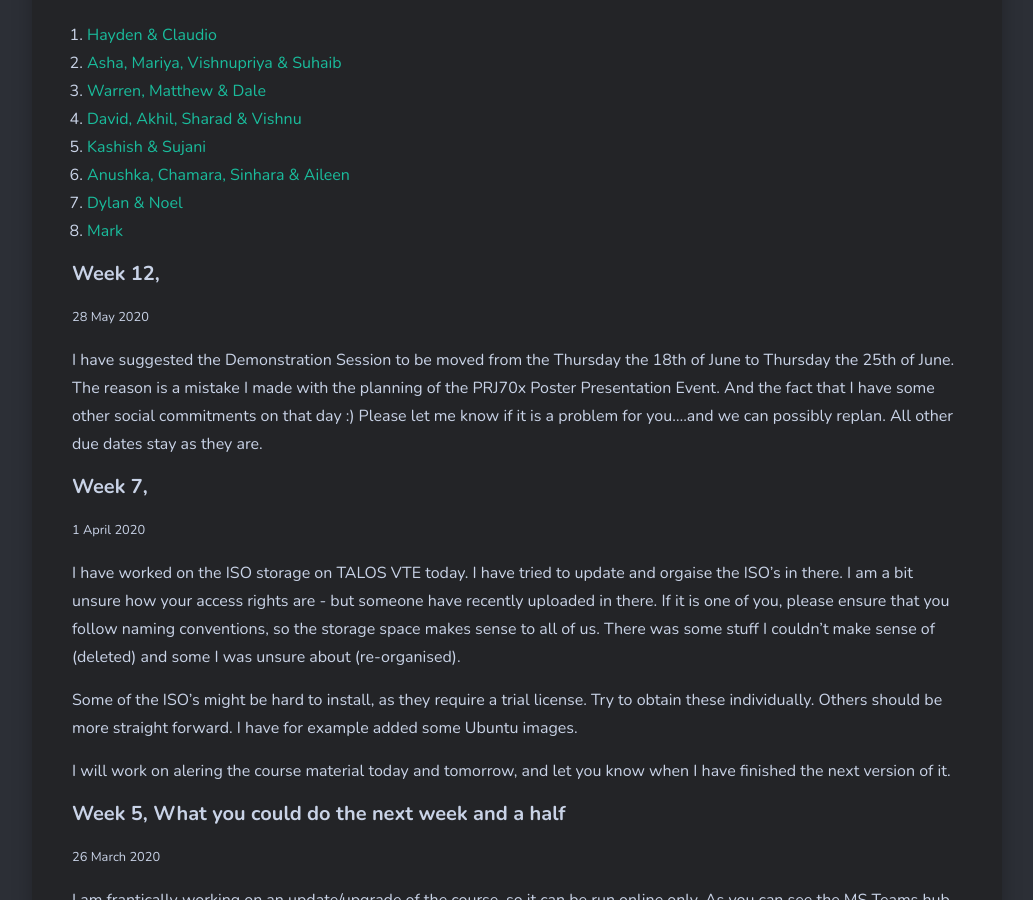
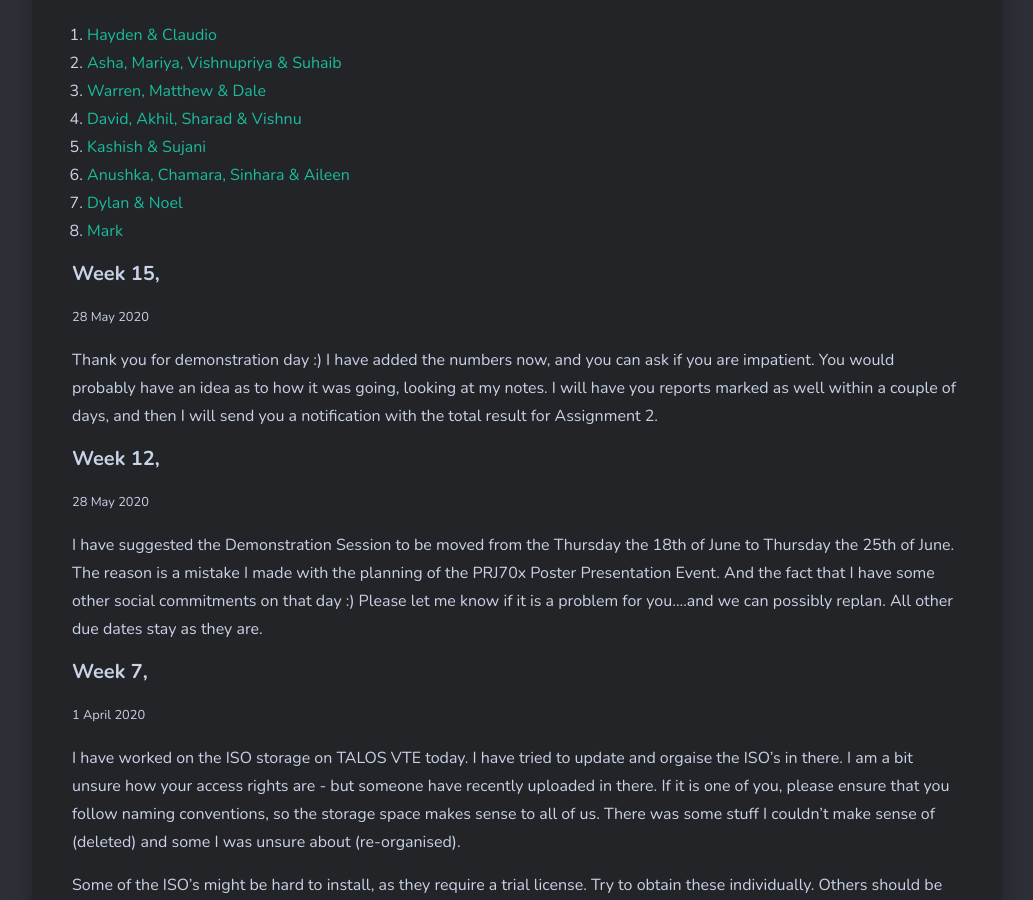
Before and after one commit to larsoliverdam/nmit, a Jekyll site: the page built from _pages/NET603.md, in a window 1280 px wide and 900 px high, scrolled down 934 px. Shown: the whole window, without its empty margins (123-1156 px from the left). Built offline with Jekyll 4.4.1, drawn with Linux system fonts in a browser that asks for light colours; nearby versions of some CDN libraries; comment, search, counter and statistics services are not loaded.

Commit message:
demonstration day NET603

```diff
--- a/_pages/NET603.md
+++ b/_pages/NET603.md
@@ -16,6 +16,13 @@ image: binary.jpg
 6. [Anushka, Chamara, Sinhara & Aileen](https://geekdevelop.blogspot.com/2020/03/day-1-25th-february-2020-1.html)
 7. [Dylan & Noel]()
 8. [Mark](https://livenmitac-my.sharepoint.com/:o:/r/personal/kevin-christison_live_nmit_ac_nz/Documents/NET603?d=wd39b81089f51466cb9f83df428ce9343&csf=1&e=oE3qeh)
+
+#### Week 15,
+<small>28 May 2020</small>
+
+Thank you for demonstration day :)
+I have added the numbers now, and you can ask if you are impatient. You would probably have an idea as to how it was going, looking at my notes.
+I will have you reports marked as well within a couple of days, and then I will send you a notification with the total result for Assignment 2.
 
 #### Week 12,
 <small>28 May 2020</small>
```
